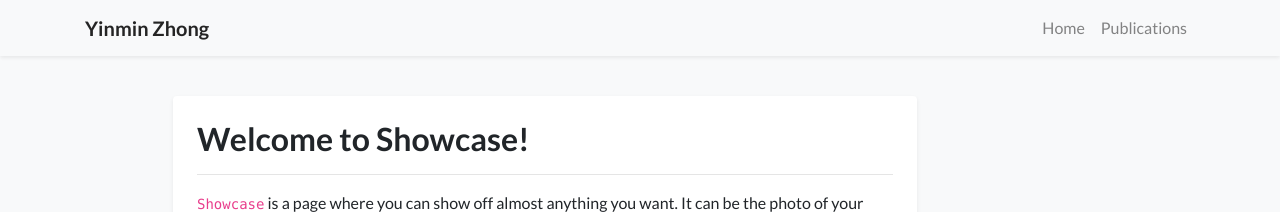
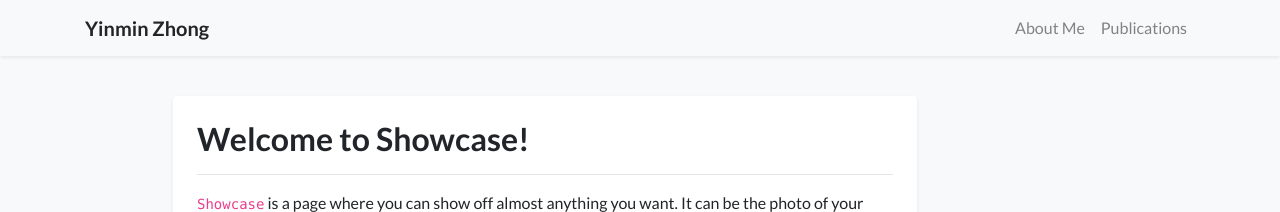
Before and after one commit to PKUFlyingPig/PKUFlyingPig.github.io, a Jekyll site: the page built from showcase.html, in a window 1280 px wide. Shown: the top 212 px of the page. Built offline with Jekyll 4.4.1, drawn with Linux system fonts in a browser that asks for light colours; nearby versions of some CDN libraries; a style sheet for code colours, icons or effects is not loaded.

Commit message:
add icon

```diff
--- a/_data/navigation.yml
+++ b/_data/navigation.yml
@@ -1,7 +1,7 @@
 pages:
 # NOTE: `name` field must match the `navbar_title` field in the page's front matter to ensure the correct page is highlighted in the navbar.
 #       For example, the `navbar_title` field in `showcase.html` is "Showcase" and the `name` field here should also be "Showcase"
-- name: Home
+- name: About Me
   url: /
 - name: Publications
   url: /publications
--- a/_layouts/default.html
+++ b/_layouts/default.html
@@ -5,6 +5,9 @@
     <meta charset="utf-8">
     <meta name="viewport" content="width=device-width, initial-scale=1, shrink-to-fit=no">
     <title>{{ page.title }} - {{ site.data.profile.navbar_name }}</title>
+
+    <!-- Favicon -->
+    <link rel="icon" type="image/png" sizes="32x32" href="{{ '/assets/images/icon/icon.png' | relative_url }}">
 
     <!-- Stylesheets -->
     <link rel="stylesheet" href="https://cdnjs.cloudflare.com/ajax/libs/twitter-bootstrap/4.6.0/css/bootstrap.min.css" integrity="sha512-P5MgMn1jBN01asBgU0z60Qk4QxiXo86+wlFahKrsQf37c9cro517WzVSPPV1tDKzhku2iJ2FVgL67wG03SGnNA==" crossorigin="anonymous" />
```
Also changed, not shown: assets/images/icon/icon.png (added).
